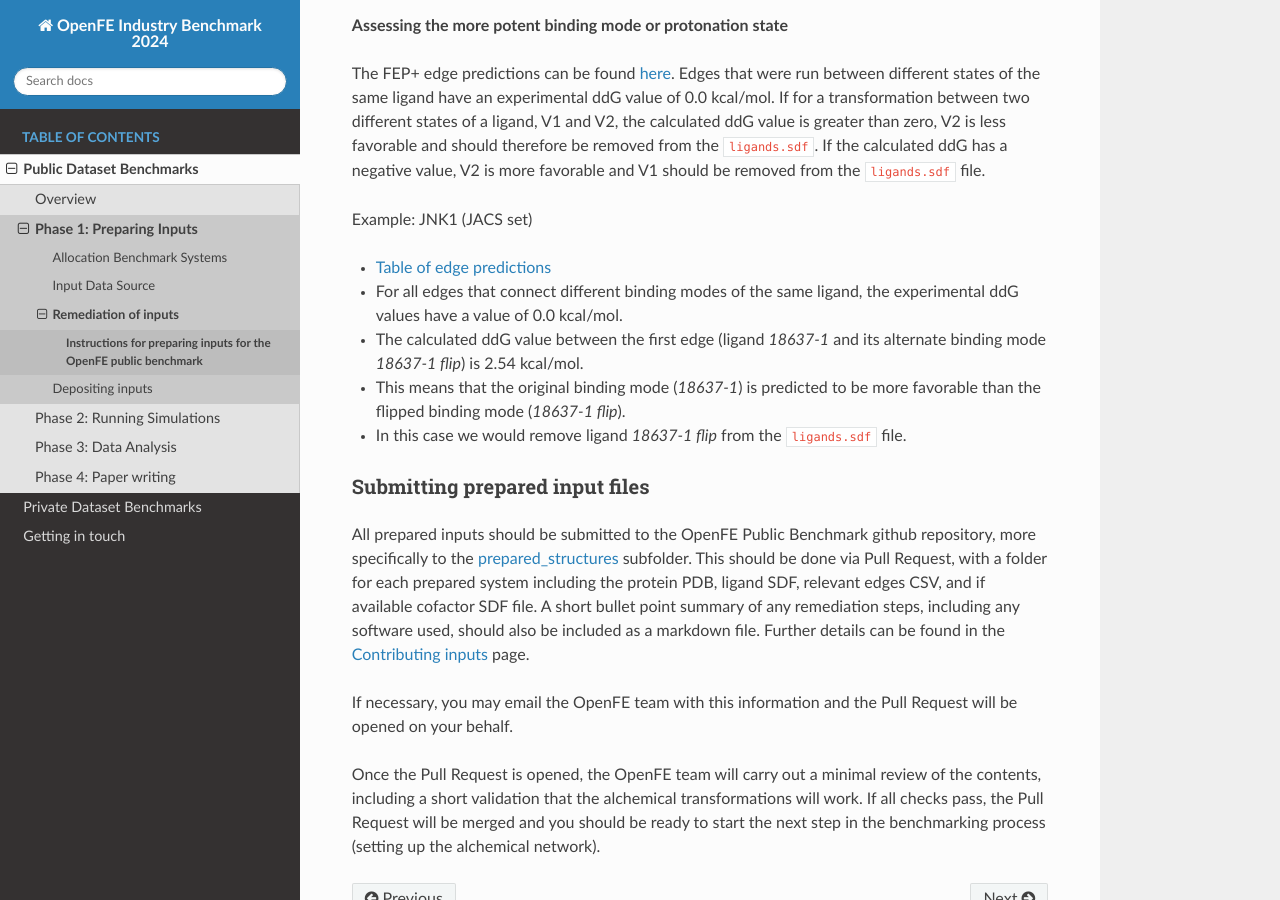
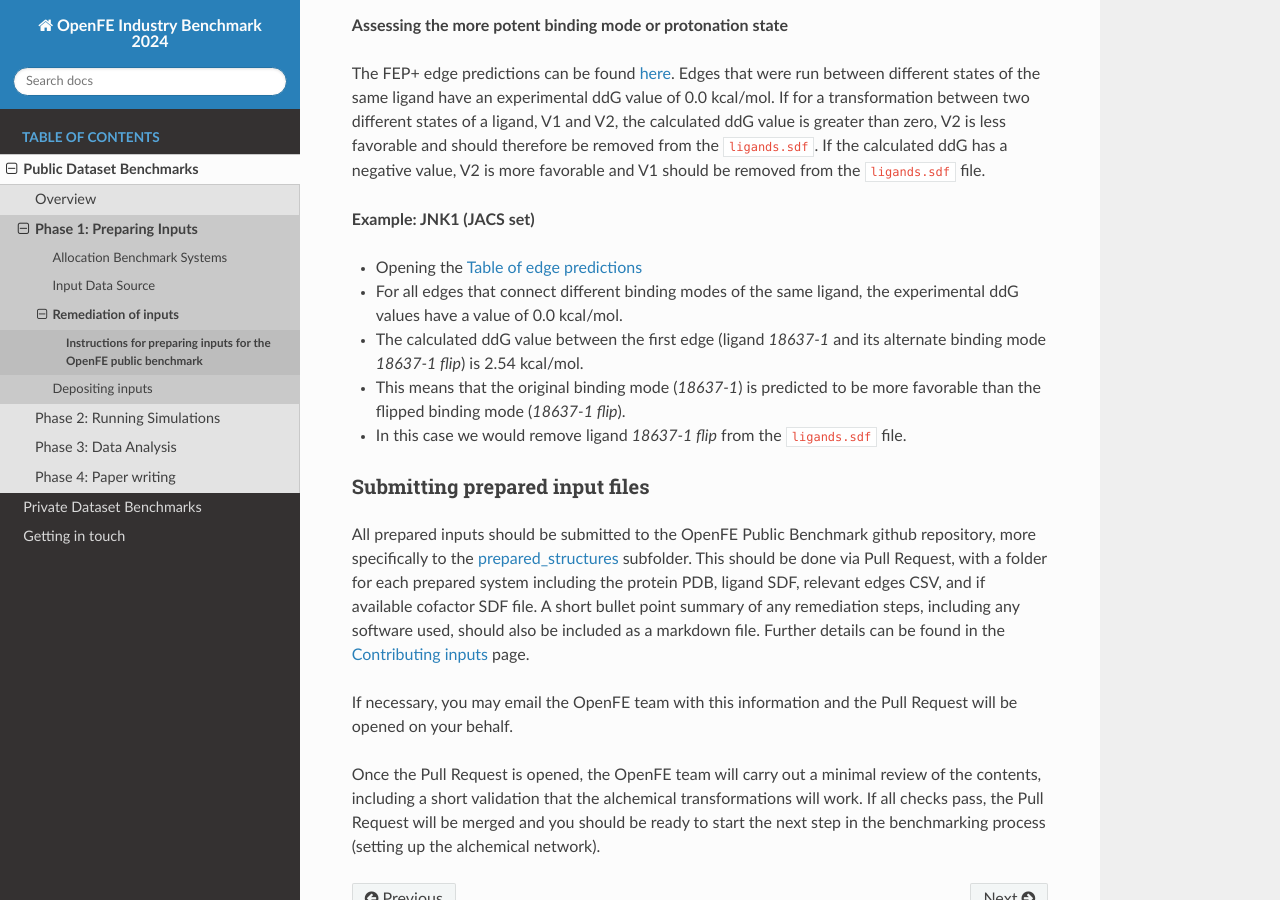
Before and after one commit to OpenFreeEnergy/IndustryBenchmarks2024, a Sphinx documentation site: the page built from docs/source/public/input_preparation.rst, in a window 1280 px wide and 900 px high, scrolled down 4015 px. Built offline with Sphinx 7.4.7 and the Read the Docs theme 2.0.0, drawn with Linux system fonts in a browser that asks for light colours.

Commit message:
Small fix

```diff
--- a/docs/source/public/input_preparation.rst
+++ b/docs/source/public/input_preparation.rst
@@ -156,9 +156,9 @@
 If for a transformation between two different states of a ligand, V1 and V2, the calculated ddG value is greater than zero, V2 is less favorable and should therefore be removed from the ``ligands.sdf``.
 If the calculated ddG has a negative value, V2 is more favorable and V1 should be removed from the ``ligands.sdf`` file.
 
-Example: JNK1 (JACS set)
+**Example: JNK1 (JACS set)**
 
-* `Table of edge predictions <https://github.com/schrodinger/public_binding_free_energy_benchmark/blob/main/21_4_results/edge_predictions/jacs_set/jnk1_manual_flips_out.csv>`_
+* Opening the `Table of edge predictions <https://github.com/schrodinger/public_binding_free_energy_benchmark/blob/main/21_4_results/edge_predictions/jacs_set/jnk1_manual_flips_out.csv>`_
 * For all edges that connect different binding modes of the same ligand, the experimental ddG values have a value of 0.0 kcal/mol.
 * The calculated ddG value between the first edge (ligand *18637-1* and its alternate binding mode *18637-1 flip*) is 2.54 kcal/mol.
 * This means that the original binding mode (*18637-1*) is predicted to be more favorable than the flipped binding mode (*18637-1 flip*).
```
